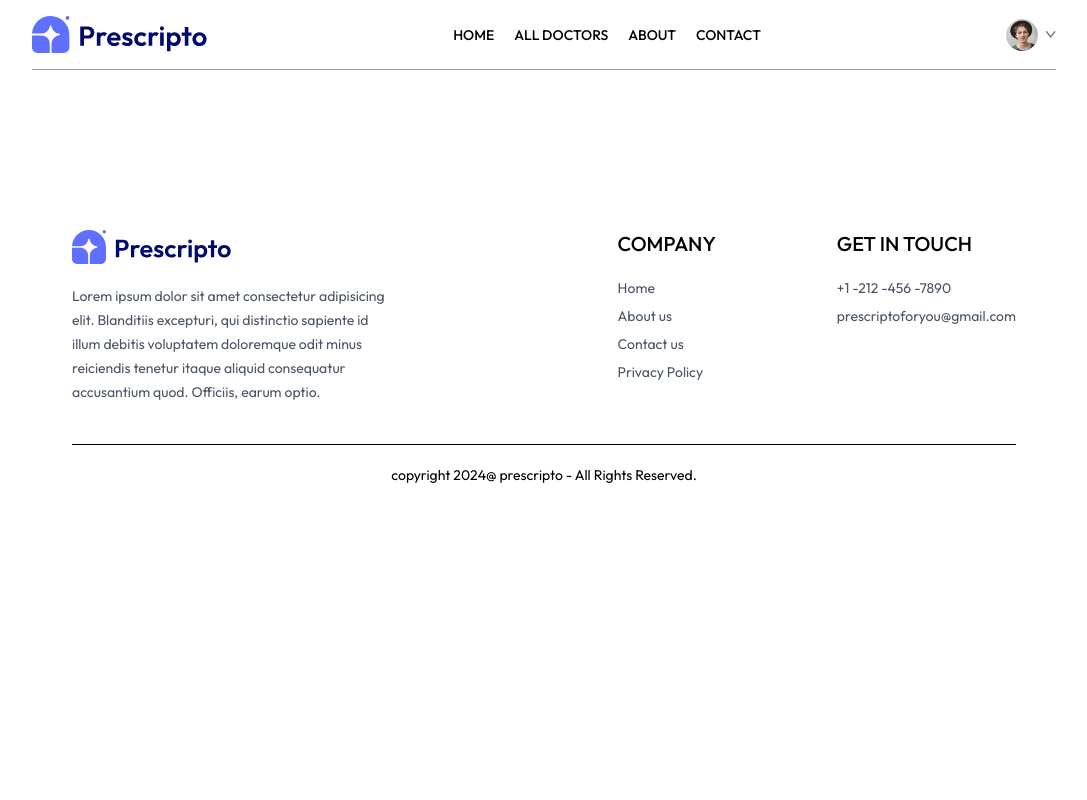
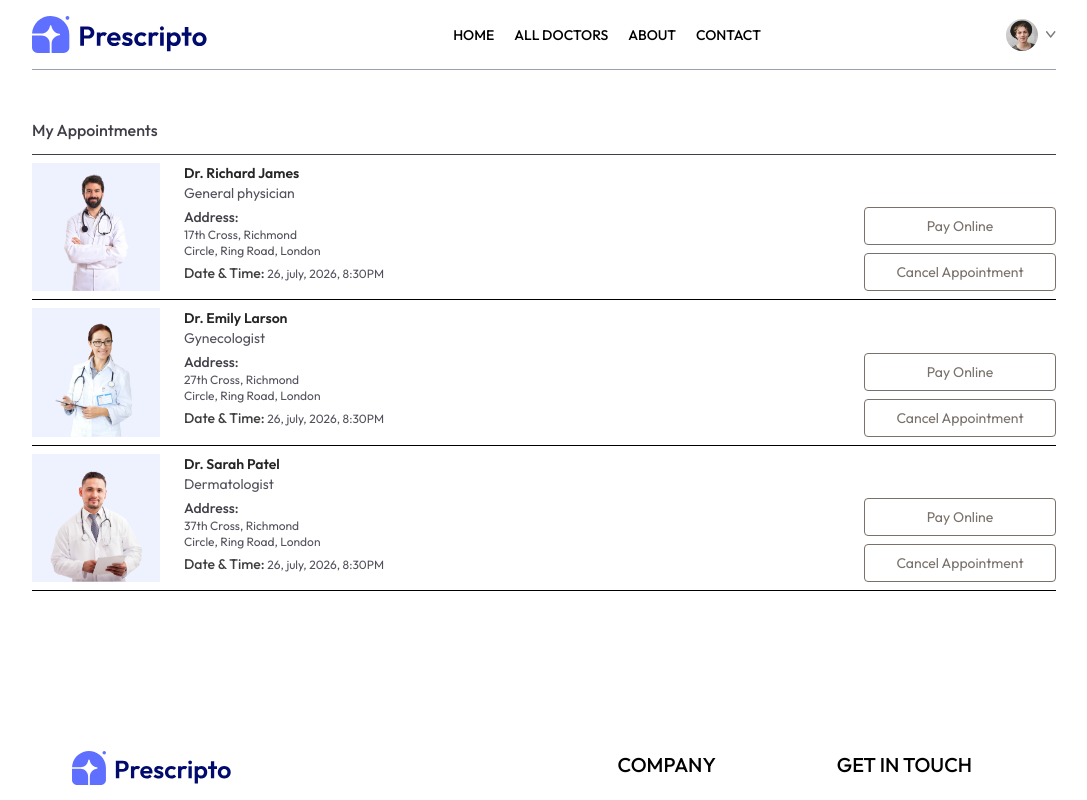
Before and after one commit to deepaksikarwar23/Doctor-Booking-Appointment-System, a React (Vite) app in the folder frontend/: page /my-appointments in a window 1280 px wide. Shown: the top 800 px of the page, without its empty margins (96-1183 px from the left). Built offline with nearby package versions, Linux system fonts and the light colour scheme.

Commit message:
added the myAppointment page

```diff
--- a/frontend/src/pages/MyAppointments.jsx
+++ b/frontend/src/pages/MyAppointments.jsx
@@ -1,11 +1,35 @@
 import React, { useState } from 'react'
-import {assets} from '../assets/assets_frontend/assets.js'
+import {assets, doctors} from '../assets/assets_frontend/assets.js'
 
  const MyAppointments = () => {
 
   return (
     <div>
-
+        <p className='pb-3 mt-12 font-medium text-zinc-700 border-b'>My Appointments</p>
+        <div>
+          {
+            doctors.slice(0,3).map((item, index)=>(
+              <div className='grid grid-cols-[1fr_2fr] gap-4 sm:flex sm:gap-6 py-2 border-b' key={index}>
+                  <div>
+                    <img className='w-32 bg-indigo-50' src={item.image} alt="" />
+                  </div>
+                  <div className='flex-1 text-sm text-zinc-600 '>
+                    <p className='text-neutral-800 font-semibold'>{item.name}</p>
+                    <p>{item.speciality}</p>
+                    <p className='text-zinc-700 font-medium mt-1 '>Address:</p>
+                    <p className='text-xs'>{item.address.line1}</p>
+                    <p className='text-xs'>{item.address.line2}</p>
+                    <p className='text-xs mt-1 '><span className='text-sm text-neutral-700  font-medium'>Date & Time: </span>26, july, 2026, 8:30PM</p>
+                  </div>
+                  <div></div>
+                  <div className='flex flex-col gap-2 justify-end'>
+                    <button className='text-sm text-stone-500 text-center sm:min-w-48 py-2 border rounded hover:bg-primary hover:text-white transition-all duration-300'>Pay Online</button>
+                    <button className='text-sm text-stone-500 text-center sm:min-w-48 py-2 border rounded hover:bg-red-600 hover:text-white transition-all duration-300 '>Cancel Appointment </button>
+                  </div>
+              </div>
+            ))
+          }
+        </div>
     </div>
   )
 }
```
